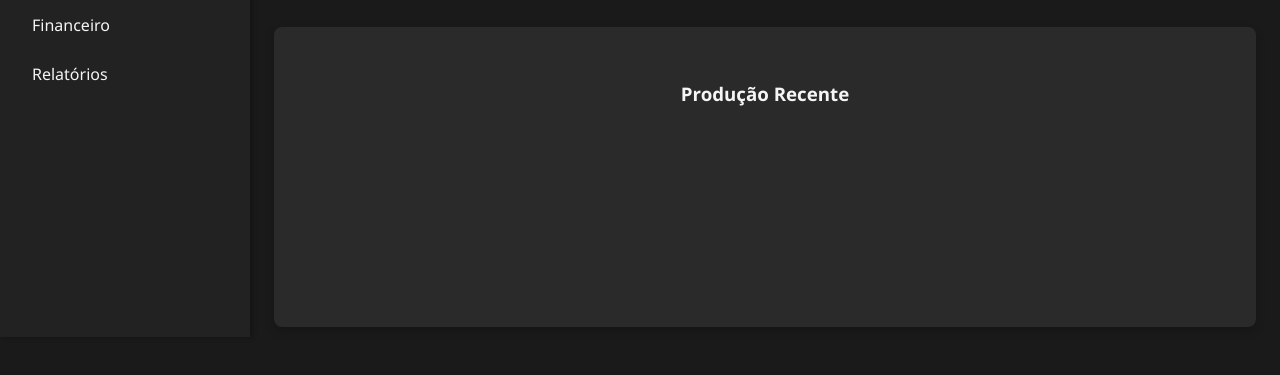
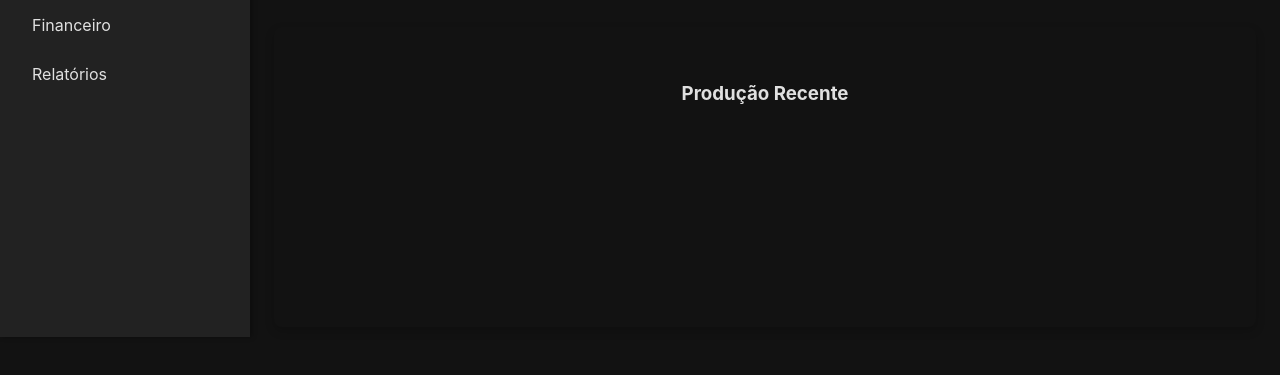
Before and after one commit to Cjota221/Appcjota, a plain HTML site: page public/index.html in a window 1280 px wide. Shown: the part 463-838 px from the top of the page. Drawn offline with nearby package versions, Linux system fonts and the light colour scheme.

Commit message:
Update variables.css

```diff
--- a/public/css/variables.css
+++ b/public/css/variables.css
@@ -2,17 +2,20 @@
     /* Cores */
     --primary-color: #dc2eda; /* Pink Vibrante */
     --secondary-color: #f2ea21; /* Amarelo Vibrante */
-    --background-dark: #1a1a1a;
-    --text-light: #f5f5f5;
-    --text-dark: #333;
-    --card-background: #2a2a2a;
-    --border-color: #444;
-    --success-color: #28a745;
-    --danger-color: #dc3545;
-    --info-color: #17a2b8;
+    --background-dark: #121212; /* Um pouco mais escuro para o fundo principal */
+    --surface-dark: #1E1E1E; /* Cor para cards e modais, mais suave que o fundo */
+    --text-light: #E0E0E0; /* Texto principal mais claro */
+    --text-muted: #A0A0A0; /* Texto secundário/cinza, com bom contraste */
+    --border-color: rgba(255, 255, 255, 0.1); /* Bordas muito sutis */
+    --success-color: #4CAF50; /* Verde mais vibrante e moderno */
+    --danger-color: #F44336; /* Vermelho mais vibrante e moderno */
+    --info-color: #2196F3; /* Azul mais vibrante e moderno */
 
     /* Fontes */
-    --font-family-primary: 'Segoe UI', Roboto, Helvetica, Arial, sans-serif;
+    --font-family-primary: 'Inter', 'Segoe UI', Roboto, Helvetica, Arial, sans-serif; /* Adicionando Inter como fallback */
+    --font-size-base: 1rem;
+    --font-size-small: 0.875rem;
+    --font-size-large: 1.25rem;
 
     /* Espaçamento */
     --spacing-xs: 4px;
@@ -20,8 +23,15 @@
     --spacing-md: 16px;
     --spacing-lg: 24px;
     --spacing-xl: 32px;
+    --spacing-xxl: 48px;
 
     /* Borda arredondada */
     --border-radius-sm: 4px;
-    --border-radius-md: 8px;
+    --border-radius-md: 8px; /* Ligeiramente maior para um visual mais suave */
+    --border-radius-lg: 12px;
+
+    /* Sombras */
+    --shadow-sm: 0 1px 3px rgba(0, 0, 0, 0.1), 0 1px 2px rgba(0, 0, 0, 0.06);
+    --shadow-md: 0 4px 6px rgba(0, 0, 0, 0.1), 0 2px 4px rgba(0, 0, 0, 0.06);
+    --shadow-lg: 0 10px 15px rgba(0, 0, 0, 0.1), 0 4px 6px rgba(0, 0, 0, 0.05);
 }
```
